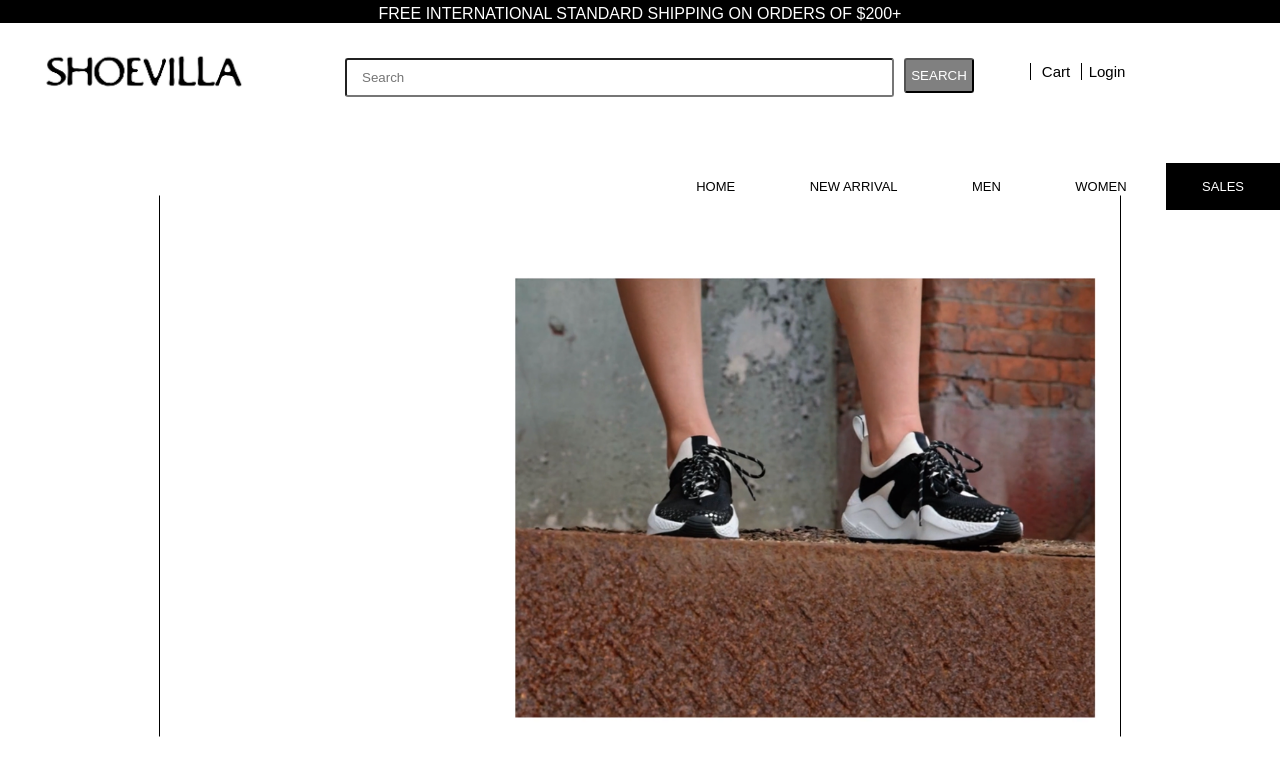
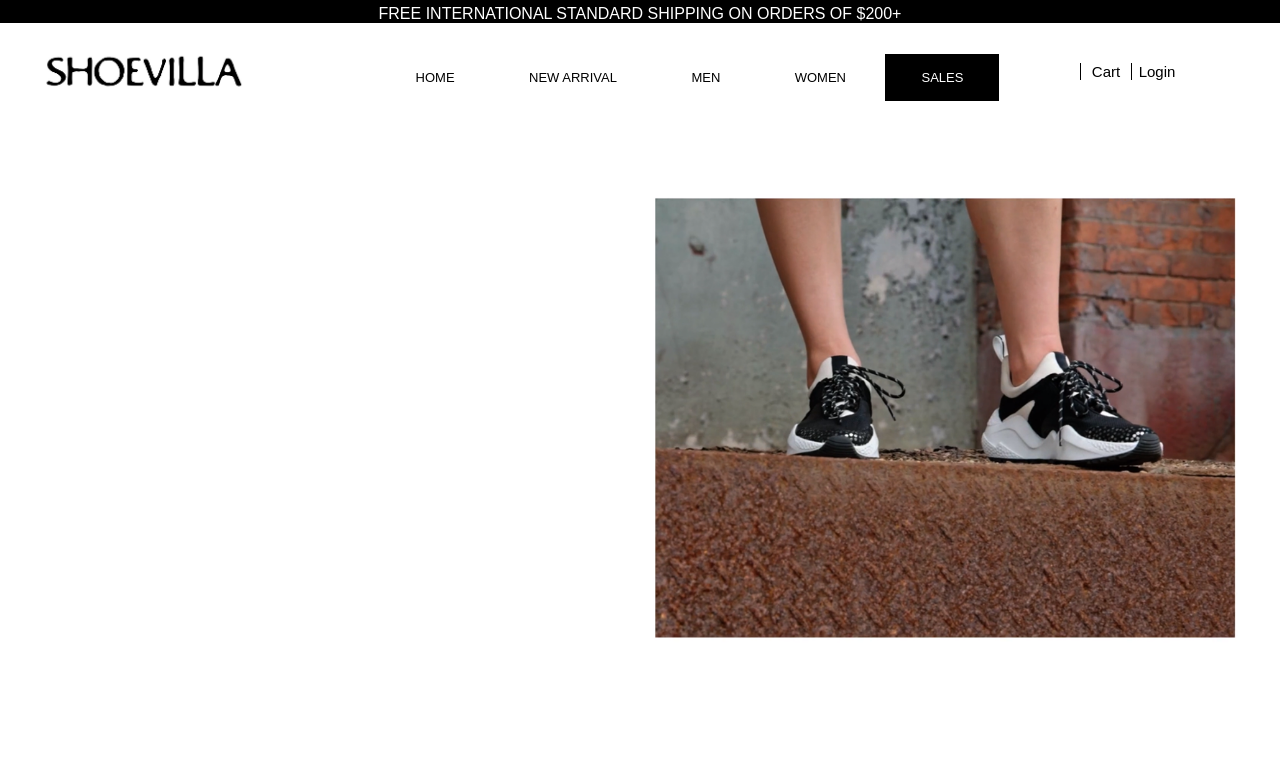
Before and after one commit to desmondkz/EE4717_ShoeVilla, a PHP site: page /sales.html in a window 1280 px wide. Shown: the top 776 px of the page. Run offline with PHP 8.4, Linux system fonts and the light colour scheme.

Commit message:
#2 small changes to main page header. commented search bar

```diff
--- a/cart.html
+++ b/cart.html
@@ -22,12 +22,12 @@
                 <a href="index.html"><img src="ShoeVillaBanner.jpg"></a>
             </div>
             <!--Search Bar-->
-            <div class="search">
+            <!-- <div class="search">
                 <form action="">
                     <input class="search-area" type="text" name="text" placeholder="Search">
                     <input class="search-btn" type="submit" name="submit" value="SEARCH">
                 </form>
-            </div>
+            </div> -->
             <!--User Menu-->
             <div class="user-menu">
                 <li class="active"><a href="cart.html">Cart</a></li>
--- a/css/index_style.css
+++ b/css/index_style.css
@@ -65,7 +65,7 @@
 .user-menu
 {
     width: 200px;
-    float: left;
+    float: right;
     margin-top: 40px;
 }
 
@@ -100,7 +100,8 @@
 
 .main-nav
 {
-    float: right;
+    /* float: left; */
+    text-align: center;
     list-style: none;
     margin-top: 45px;
 }
@@ -137,12 +138,7 @@
 
 .image-display
 {
-    border: 1px solid;
-    border-top-color: white;
-    border-bottom-color: white;
-    border-left-color: black;
-    border-right-color: black;
-    display: block;
+    margin-top: 30px;
     margin-left: auto;
     margin-right: auto;
     width: 75%;
--- a/men.html
+++ b/men.html
@@ -26,12 +26,12 @@
             </div>
 
             <!--Search Bar-->
-            <div class="search">
+            <!-- <div class="search">
                 <form action="">
                     <input class="search-area" type="text" name="text" placeholder="Search">
                     <input class="search-btn" type="submit" name="submit" value="SEARCH">
                 </form>
-            </div>
+            </div> -->
 
             <!--User Menu-->
             <div class="user-menu">
--- a/new_arrival.html
+++ b/new_arrival.html
@@ -27,12 +27,12 @@
             </div>
 
             <!--Search Bar-->
-            <div class="search">
+            <!-- <div class="search">
                 <form action="">
                     <input class="search-area" type="text" name="text" placeholder="Search">
                     <input class="search-btn" type="submit" name="submit" value="SEARCH">
                 </form>
-            </div>
+            </div> -->
 
             <!--User Menu-->
             <div class="user-menu">
--- a/sales.html
+++ b/sales.html
@@ -24,12 +24,12 @@
                 <a href="index.html"><img src="ShoeVillaBanner.jpg"></a>
             </div>
             <!--Search Bar-->
-            <div class="search">
+            <!-- <div class="search">
                 <form action="">
                     <input class="search-area" type="text" name="text" placeholder="Search">
                     <input class="search-btn" type="submit" name="submit" value="SEARCH">
                 </form>
-            </div>
+            </div> -->
             <!--User Menu-->
             <div class="user-menu">
                 <li><a href="#">Cart</a></li>
--- a/women.html
+++ b/women.html
@@ -26,12 +26,12 @@
             </div>
 
             <!--Search Bar-->
-            <div class="search">
+            <!-- <div class="search">
                 <form action="">
                     <input class="search-area" type="text" name="text" placeholder="Search">
                     <input class="search-btn" type="submit" name="submit" value="SEARCH">
                 </form>
-            </div>
+            </div> -->
 
             <!--User Menu-->
             <div class="user-menu">
```
Also changed, not shown: index.html (+4 -4 lines).
